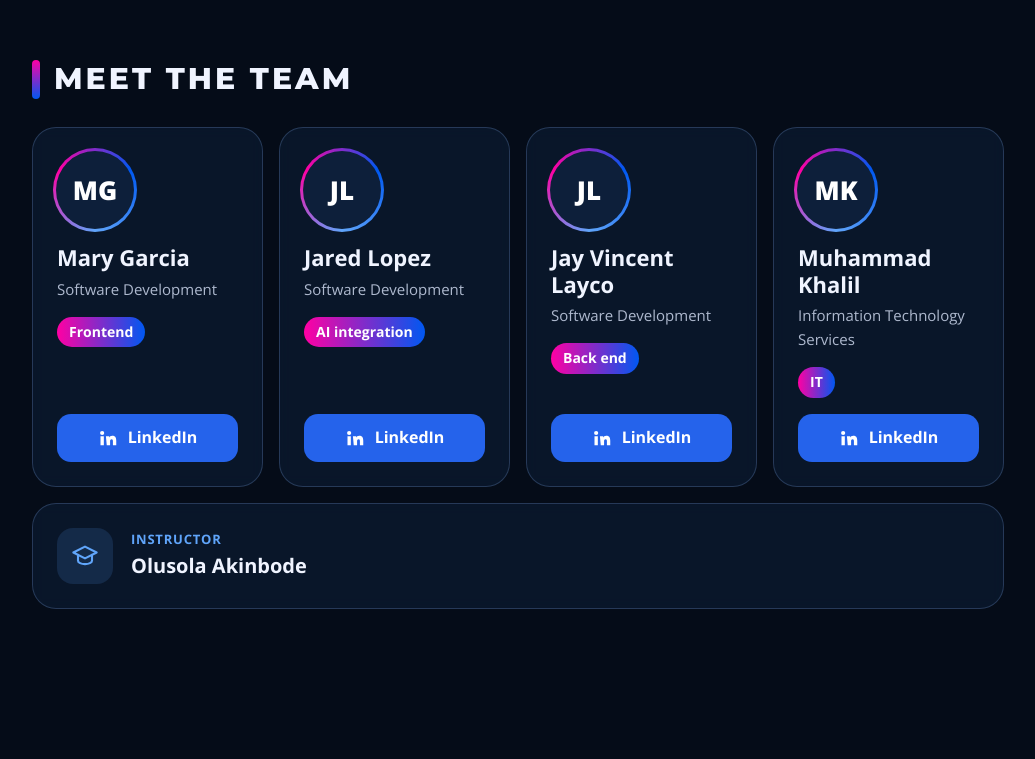
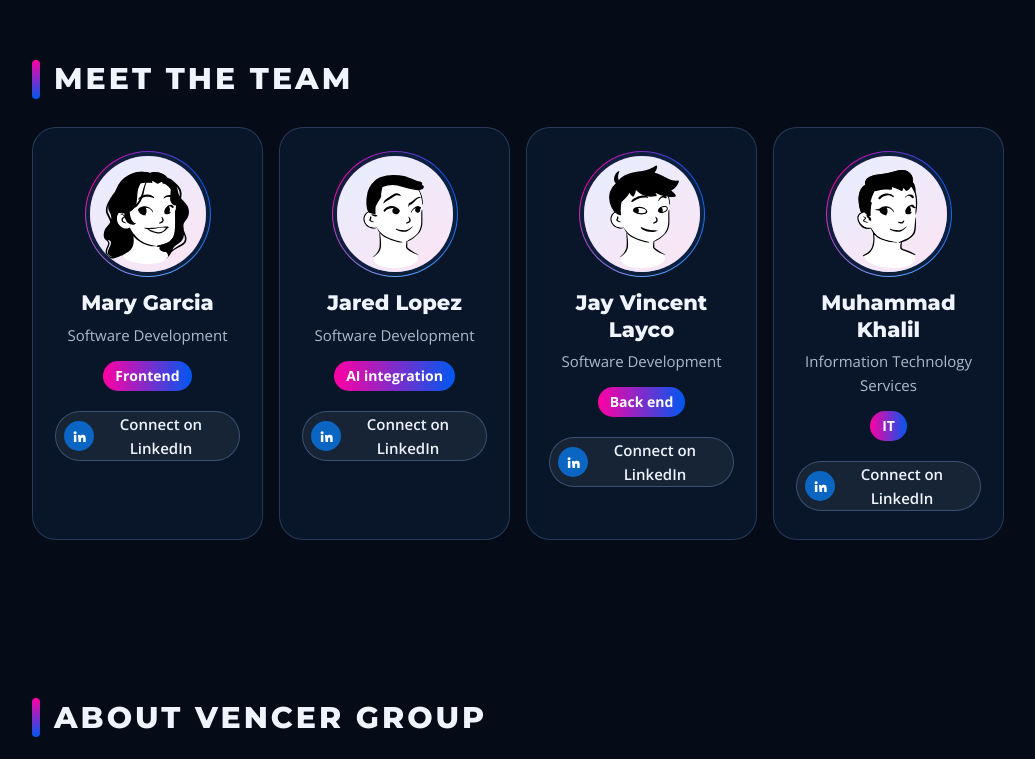
Before and after one commit to afkmary/sixthsense-team, a plain HTML site: page index.html in a window 1280 px wide. Shown: the part 860-1619 px from the top of the page, without its empty margins (122-1157 px from the left). Drawn offline with nearby package versions, Linux system fonts and the light colour scheme; animation ran at ten frames a second.

Commit message:
Illustrated avatars, centred cards, new LinkedIn pills; drop instructor
Avatars are DiceBear Lorelei (CC0). Display type now Montserrat.

Co-Authored-By: Claude Opus 5.5 <noreply@anthropic.com>
Claude-Session: https://claude.ai/code/session_01AjbB8mSRW9AEzGT8B9UH7P

```diff
--- a/index.html
+++ b/index.html
@@ -37,7 +37,7 @@ nav a:hover{background:rgba(255,255,255,.07)}
 .kicker{align-self:flex-start;display:inline-flex;align-items:center;gap:10px;font-weight:700;font-size:14px;color:#C9D4EA;background:var(--panel);border:1px solid var(--line);border-radius:99px;padding:8px 16px}
 .kicker b{width:8px;height:8px;border-radius:50%;background:#00C9B8;box-shadow:0 0 0 0 rgba(0,201,184,.6);animation:live 2s infinite}
 @keyframes live{70%{box-shadow:0 0 0 10px rgba(0,201,184,0)}100%{box-shadow:0 0 0 0 rgba(0,201,184,0)}}
-h1{font-weight:800;font-size:clamp(48px,11vw,112px);line-height:.98;letter-spacing:-.03em;margin:0}
+h1{font-family:Montserrat,'Open Sans',sans-serif;font-weight:800;font-size:clamp(44px,10.5vw,104px);line-height:1;letter-spacing:-.02em;margin:0}
 h1 .w{display:inline-block}
 h1 .grad{background:linear-gradient(90deg,#FF4FC1,#3B82F6 55%,#60A5FA);-webkit-background-clip:text;background-clip:text;color:transparent;background-size:200% 100%;animation:sheen 6s ease-in-out infinite alternate}
 @keyframes sheen{to{background-position:100% 0}}
@@ -53,28 +53,22 @@ h2::before{content:"";width:8px;height:1.3em;border-radius:99px;background:linea
 .card::before{content:"";position:absolute;inset:0;background:radial-gradient(240px circle at var(--mx,50%) var(--my,0%),rgba(96,165,250,.16),transparent 60%);opacity:0;transition:opacity .3s;pointer-events:none}
 .card:hover{border-color:rgba(148,187,255,.45);box-shadow:0 18px 50px rgba(37,99,235,.25)}.card:hover::before{opacity:1}
 .card.pressed{transform:scale(.97)}
-.person{display:flex;flex-direction:column;gap:16px;text-align:left}
-.avatar{position:relative;isolation:isolate;width:76px;height:76px;border-radius:50%;display:grid;place-items:center;font-weight:800;font-size:26px;background:#0D1F3A;cursor:pointer;user-select:none;border:0;color:#fff;font-family:inherit}
-.avatar::before{content:"";position:absolute;inset:-4px;border-radius:50%;background:conic-gradient(from var(--a,0deg),#FF00A3,#0058F1,#60A5FA,#FF00A3);z-index:-1;animation:spin 6s linear infinite}
-.avatar::after{content:"";position:absolute;inset:-1px;border-radius:50%;background:#0D1F3A;z-index:-1}
-.avatar span{position:relative}
+.person{display:flex;flex-direction:column;align-items:center;gap:14px;text-align:center;padding:28px 22px}
+.avatar{position:relative;isolation:isolate;width:116px;height:116px;border-radius:50%;padding:0;border:0;background:transparent;cursor:pointer;user-select:none;margin-bottom:4px}
+.avatar img{position:relative;width:100%;height:100%;border-radius:50%;display:block;background:linear-gradient(145deg,#E6EEFF,#FCE4F3);box-shadow:0 0 0 4px #0D1F3A}
+.avatar::before{content:"";position:absolute;inset:-5px;border-radius:50%;background:conic-gradient(from var(--a,0deg),#FF00A3,#0058F1,#60A5FA,#FF00A3);z-index:-1;animation:spin 6s linear infinite}
 @property --a{syntax:'<angle>';inherits:false;initial-value:0deg}
 @keyframes spin{to{--a:360deg}}
 .avatar.squish{animation:squish .55s cubic-bezier(.3,1.6,.5,1)}
 @keyframes squish{30%{transform:scale(1.18,.82)}55%{transform:scale(.9,1.1)}75%{transform:scale(1.04,.96)}}
-.person h3{margin:0;font-size:22px;line-height:1.2}
-.role{display:inline-flex;align-self:flex-start;font-weight:700;font-size:14px;color:#fff;background:var(--grad);border-radius:99px;padding:4px 12px}
+.person h3{margin:0;font-family:Montserrat,'Open Sans',sans-serif;font-weight:800;font-size:21px;line-height:1.25}
+.role{display:inline-flex;font-weight:700;font-size:14px;color:#fff;background:var(--grad);border-radius:99px;padding:4px 12px}
 .prog{color:var(--soft);font-size:15px;margin-top:6px}
-.li{position:relative;overflow:hidden;margin-top:auto;display:inline-flex;align-items:center;justify-content:center;gap:10px;min-height:48px;padding:0 18px;border-radius:14px;font-weight:700;text-decoration:none;color:#fff;background:var(--blue);transition:transform .15s,background .2s}
-.li:hover{background:#1D4ED8;color:#fff}.li:active{transform:scale(.96)}
-.li svg{width:20px;height:20px;flex:none}
+.li{position:relative;overflow:hidden;margin-top:6px;display:inline-flex;align-items:center;gap:9px;min-height:44px;padding:0 20px 0 8px;border-radius:99px;font-weight:600;font-size:15px;text-decoration:none;color:#F0F4FF;background:rgba(255,255,255,.06);border:1px solid rgba(148,187,255,.3);transition:transform .15s,background .2s,border-color .2s}
+.li:hover{background:rgba(37,99,235,.35);border-color:rgba(148,187,255,.6);color:#fff}.li:active{transform:scale(.95)}
+.li b{width:30px;height:30px;border-radius:50%;display:grid;place-items:center;background:#0A66C2;flex:none}.li svg{width:15px;height:15px;color:#fff}
 .li .rip{position:absolute;border-radius:50%;background:rgba(255,255,255,.45);transform:scale(0);animation:rip .6s ease-out forwards;pointer-events:none}
 @keyframes rip{to{transform:scale(4);opacity:0}}
-.mentor{display:flex;align-items:center;gap:18px;margin-top:16px}
-.mentor small{display:block;font-size:13px;font-weight:700;letter-spacing:.06em;color:var(--sky)}
-.mentor b{font-size:20px}
-.badge{width:56px;height:56px;border-radius:16px;display:grid;place-items:center;background:rgba(96,165,250,.14);flex:none}
-.badge svg{width:28px;height:28px;color:var(--sky)}
 .about{display:grid;grid-template-columns:minmax(0,1fr) minmax(0,1.3fr);gap:clamp(20px,4vw,48px);align-items:center}
 .about img{width:min(100%,360px);height:auto;display:block}
 .about p{font-size:clamp(17px,2vw,19px);color:#DCE4F3;margin:0 0 14px}
@@ -112,10 +106,6 @@ footer .wrap{display:flex;justify-content:space-between;gap:12px;flex-wrap:wrap}
     <div class="wrap">
       <h2 class="reveal">Meet the team</h2>
       <div class="grid" id="people"></div>
-      <div class="card mentor reveal" style="--d:.1s">
-        <div class="badge" aria-hidden="true"><svg viewBox="0 0 24 24" fill="none" stroke="currentColor" stroke-width="1.8" stroke-linecap="round" stroke-linejoin="round"><path d="M22 9L12 4 2 9l10 5 10-5z"/><path d="M6 11v5c0 1.7 2.7 3 6 3s6-1.3 6-3v-5"/></svg></div>
-        <div><small>INSTRUCTOR</small><b>Olusola Akinbode</b></div>
-      </div>
     </div>
   </section>
 
@@ -142,19 +132,18 @@ footer .wrap{display:flex;justify-content:space-between;gap:12px;flex-wrap:wrap}
 {
   const esc = s => String(s).replace(/[&<>"']/g, c => ({'&':'&amp;','<':'&lt;','>':'&gt;','"':'&quot;',"'":'&#39;'}[c]));
   const PEOPLE = [
-    {name:'Mary Garcia', role:'Frontend', prog:'Software Development', url:'https://www.linkedin.com/in/afkmary/'},
-    {name:'Jared Lopez', role:'AI integration', prog:'Software Development', url:'https://www.linkedin.com/in/jared-lopez-858248354/'},
-    {name:'Jay Vincent Layco', role:'Back end', prog:'Software Development', url:'https://www.linkedin.com/in/jay-vincent-layco-39184116b/'},
-    {name:'Muhammad Khalil', role:'IT', prog:'Information Technology Services', url:'https://www.linkedin.com/in/muhammad-khalil-5a18b4197/'}
+    {slug:'mary-garcia', name:'Mary Garcia', role:'Frontend', prog:'Software Development', url:'https://www.linkedin.com/in/afkmary/'},
+    {slug:'jared-lopez', name:'Jared Lopez', role:'AI integration', prog:'Software Development', url:'https://www.linkedin.com/in/jared-lopez-858248354/'},
+    {slug:'jay-vincent-layco', name:'Jay Vincent Layco', role:'Back end', prog:'Software Development', url:'https://www.linkedin.com/in/jay-vincent-layco-39184116b/'},
+    {slug:'muhammad-khalil', name:'Muhammad Khalil', role:'IT', prog:'Information Technology Services', url:'https://www.linkedin.com/in/muhammad-khalil-5a18b4197/'}
   ];
   const LI = '<svg viewBox="0 0 24 24" fill="currentColor" aria-hidden="true"><path d="M4.98 3.5a2.5 2.5 0 1 1 0 5 2.5 2.5 0 0 1 0-5zM3 9.75h4v11H3zM9.5 9.75h3.8v1.6h.06c.53-1 1.83-2.05 3.77-2.05 4.03 0 4.77 2.65 4.77 6.1v5.35h-4v-4.74c0-1.13-.02-2.59-1.58-2.59-1.58 0-1.82 1.23-1.82 2.5v4.83h-4z"/></svg>';
-  const initials = n => { const p = n.split(/\s+/); return (p[0][0] + p[p.length-1][0]).toUpperCase(); };
   document.getElementById('people').innerHTML = PEOPLE.map((p, i) => `
     <article class="card person reveal" style="--d:${(i*0.08).toFixed(2)}s">
-      <button class="avatar" type="button" aria-label="${esc(p.name)}"><span>${esc(initials(p.name))}</span></button>
+      <button class="avatar" type="button" aria-label="${esc(p.name)} avatar"><img src="assets/avatars/${esc(p.slug)}.svg" alt="" width="116" height="116"></button>
       <div><h3>${esc(p.name)}</h3><div class="prog">${esc(p.prog)}</div></div>
       <span class="role">${esc(p.role)}</span>
-      <a class="li" href="${esc(p.url)}">${LI}LinkedIn</a>
+      <a class="li" href="${esc(p.url)}" aria-label="${esc(p.name)} on LinkedIn"><b>${LI}</b>Connect on LinkedIn</a>
     </article>`).join('');
 
   const reduce = matchMedia('(prefers-reduced-motion: reduce)').matches;
```
Also changed, not shown: assets/avatars/jared-lopez.svg (added), assets/avatars/jay-vincent-layco.svg (added), assets/avatars/mary-garcia.svg (added), assets/avatars/muhammad-khalil.svg (added).
